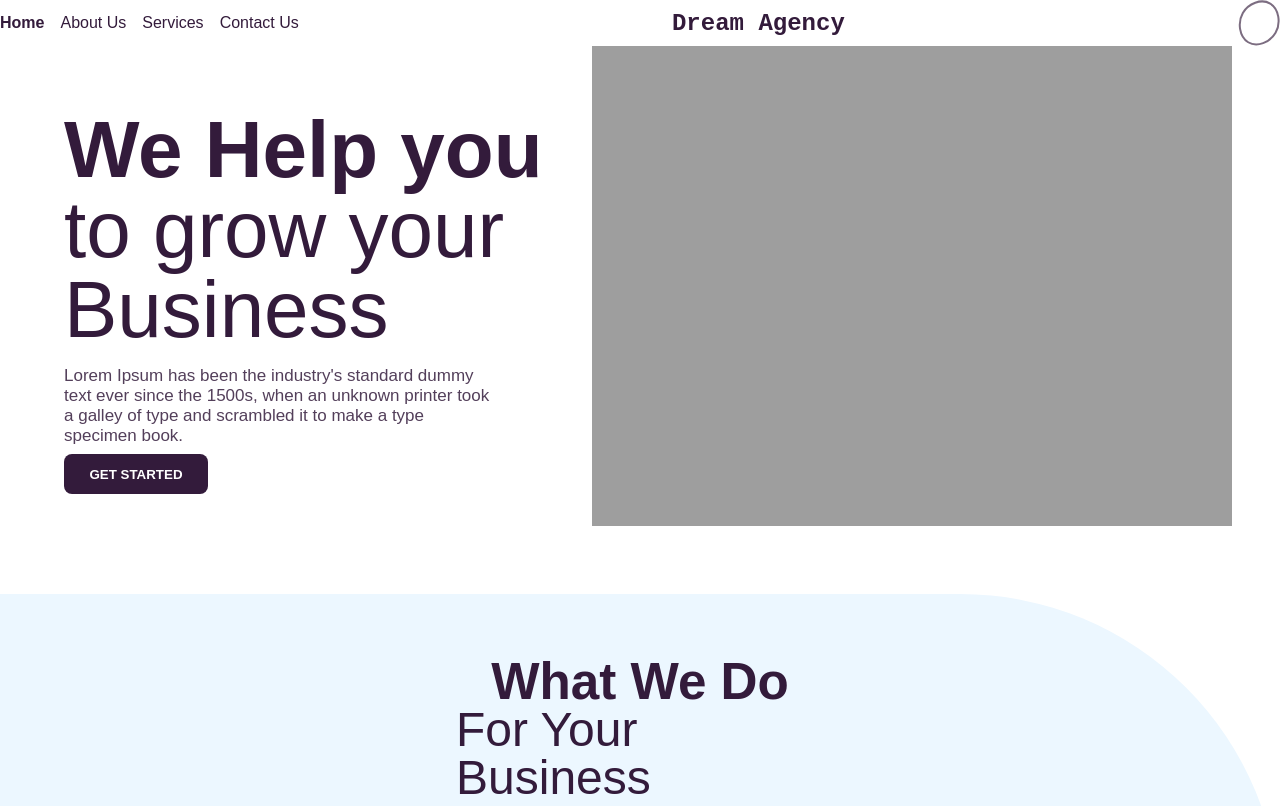
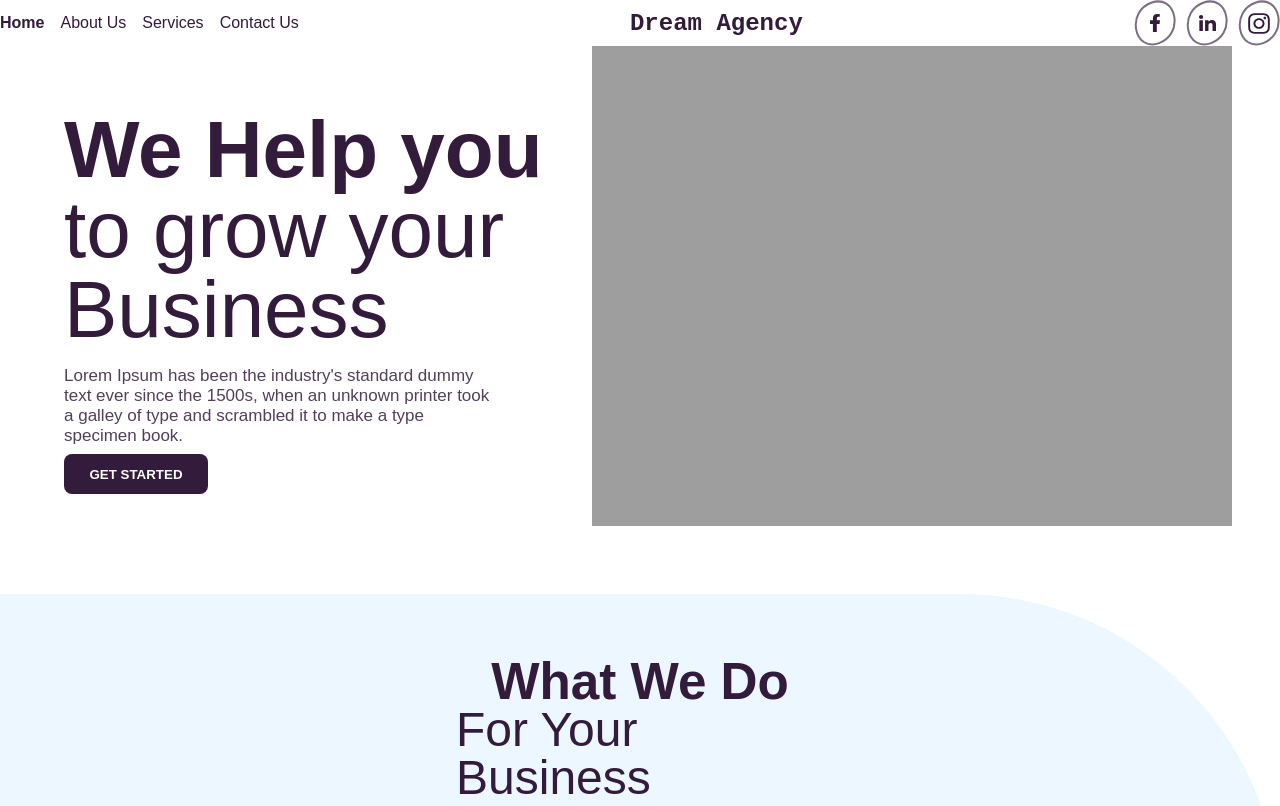
Before and after one commit to tunmisedavid/Resp-Dream-A, a plain HTML site: page index.html in a window 1280 px wide. Shown: the top 806 px of the page. Drawn offline with Linux system fonts and the light colour scheme; the site is published under a folder, as on GitHub Pages, so addresses that start at the root find nothing; a web font is replaced by a local one.

Commit message:
Update index.html

```diff
--- a/index.html
+++ b/index.html
@@ -32,16 +32,16 @@
                </div>
                <div class="header-images">
                    <div class="facebook-wrap">
-                       <img class="facebook-ellipse" src="/agency-pics/Ellipse 10.svg" alt="">
-                       <img class="facebook" src="/agency-pics/facebook.svg" alt="">
-                   </div>
-                   <div class="facebook-wrap">
-                       <img class="facebook-ellipse" src="/agency-pics/Ellipse 10.svg" alt="">
-                       <img class="facebook" src="/agency-pics/linked.svg" alt="">
+                       <img class="facebook-ellipse" src="agency-pics/Ellipse 10.svg" alt="">
+                       <img class="facebook" src="agency-pics/facebook.svg" alt="">
                    </div>
                    <div class="facebook-wrap">
                        <img class="facebook-ellipse" src="agency-pics/Ellipse 10.svg" alt="">
-                       <img class="facebook" src="/agency-pics/insta.svg" alt="">
+                       <img class="facebook" src="agency-pics/linked.svg" alt="">
+                   </div>
+                   <div class="facebook-wrap">
+                       <img class="facebook-ellipse" src="agency-pics/Ellipse 10.svg" alt="">
+                       <img class="facebook" src="agency-pics/insta.svg" alt="">
                    </div>
                </div>
            </section>
```
